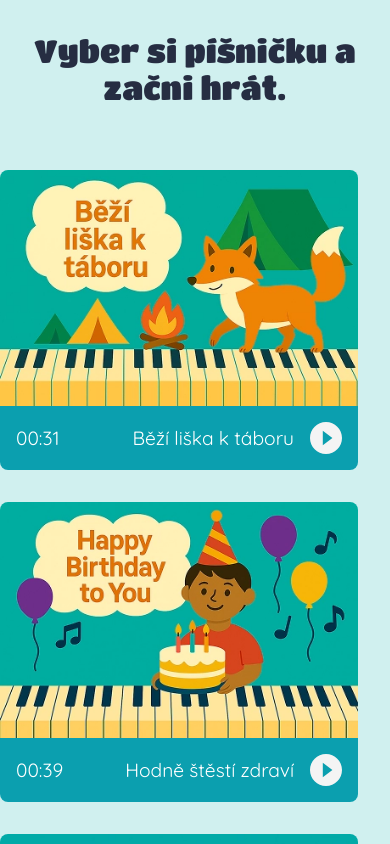
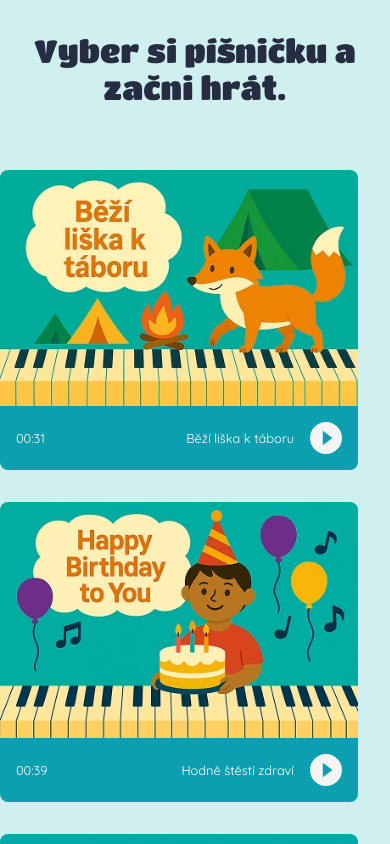
Before and after one commit to DenisaPolesna/piano, a React (Vite) app: page /game in a window 390 px wide. Built offline with nearby package versions, Linux system fonts and the light colour scheme; a web font is replaced by a local one.

Commit message:
Css update - overlays, media..

```diff
--- a/src/components/GameLogic/GameLogic.css
+++ b/src/components/GameLogic/GameLogic.css
@@ -44,3 +44,9 @@
     padding: 1rem;
   }
 }
+
+@media (hover: none) and (max-width: 1000px) {
+  .game-header {
+    font-size: 0.8rem;
+  }
+}
--- a/src/components/Piano/BlackKey/BlackKey.css
+++ b/src/components/Piano/BlackKey/BlackKey.css
@@ -8,7 +8,7 @@
   border-bottom: 0.15rem solid #171A26;
   border-top: none;
   background: linear-gradient(165.19deg, #232A3D 0.7%, #323A56 84.98%);
-  box-shadow: inset 0 -0.25rem 0 #21283B, 0 4px 4px rgba(0, 0, 0, 0.25);
+  box-shadow: inset 0 -4px 0 #21283B, 0 4px 4px rgba(0, 0, 0, 0.25);
   transform: translateX(-50%);
   pointer-events: auto;
   transition: transform 0.1s ease, filter 0.1s ease;
--- a/src/components/UI/NavBarMenu/NavIconTooltip/NavIconTooltip.css
+++ b/src/components/UI/NavBarMenu/NavIconTooltip/NavIconTooltip.css
@@ -19,6 +19,8 @@
   z-index: 999;
   font-size: 1rem;
   pointer-events: none;
+  box-shadow: 0px 4px 4px rgba(0, 0, 0, 0.1);
+
 }
 
 .tooltip-container:hover .tooltip-text {
--- a/src/components/UI/Overlays/OverlayScreen/OverlayScreen.css
+++ b/src/components/UI/Overlays/OverlayScreen/OverlayScreen.css
@@ -4,7 +4,7 @@
   height: 100%;
   width: 100%;
   background-color: var(--main-color-overlay);
-  z-index: 99;
+  z-index: var(--zIndex-overlay);
   display: flex;
   align-items: center;
   justify-content: center;
--- a/src/components/UI/Overlays/OverlayScreen/OverlayScreen.jsx
+++ b/src/components/UI/Overlays/OverlayScreen/OverlayScreen.jsx
@@ -1,7 +1,16 @@
 import "./OverlayScreen.css";
 
-const OverlayScreen = ({ children }) => {
-  return <div className="overlay"> {children}</div>;
+const OverlayScreen = ({ zIndex, children }) => {
+  return (
+    <div
+      className="overlay"
+      style={{
+        "--zIndex-overlay": zIndex,
+      }}
+    >
+      {children}
+    </div>
+  );
 };
 
 export default OverlayScreen;
--- a/src/components/UI/Overlays/OverlayScreens/OverlayScreens.css
+++ b/src/components/UI/Overlays/OverlayScreens/OverlayScreens.css
@@ -14,6 +14,8 @@
   width: 23rem;
   font-size: 1.4rem;
   gap: 1rem;
+  z-index: 999;
+  max-height: 95%;
 }
 
 .end-game-buttons {
@@ -90,3 +92,9 @@
     height: 10rem;
   }
 }
+
+@media (hover: none) and (max-width: 1000px) {
+  .end-game-img {
+    height: 10rem;
+  }
+}
--- a/src/components/UI/Overlays/OverlayScreens/OverlayScreens.jsx
+++ b/src/components/UI/Overlays/OverlayScreens/OverlayScreens.jsx
@@ -24,7 +24,7 @@
     if (songTimeCountDown === 0) {
       const timeoutId = setTimeout(() => {
         setShowOverlay(true);
-      }, 3500);
+      }, 1500);
 
       return () => clearTimeout(timeoutId);
     } else {
@@ -39,7 +39,7 @@
   return (
     <>
       {isPaused && !isResuming && (
-        <OverlayScreen>
+        <OverlayScreen zIndex={99}>
           <img
             src={playIcon}
             alt="playIcon"
@@ -49,12 +49,12 @@
         </OverlayScreen>
       )}
       {isResuming && (
-        <OverlayScreen>
+        <OverlayScreen zIndex={99}>
           <CountdownScreen duration={COUNTDOWN_DURATION} />
         </OverlayScreen>
       )}
       {gameMode === "normal" && showOverlay && (
-        <OverlayScreen>
+        <OverlayScreen zIndex={101}>
           <div className="end-game-wrapper">
             <div>Konec hry.</div>
             <div className="end-game-score-wrapper">
--- a/src/constants/constants.js
+++ b/src/constants/constants.js
@@ -6,4 +6,4 @@
 // SCORE
 export const SCORE = 1;
 
-export const COUNTDOWN_DURATION = 1;
+export const COUNTDOWN_DURATION = 3;
--- a/src/pages/MenuPage/MenuPage.jsx
+++ b/src/pages/MenuPage/MenuPage.jsx
@@ -5,7 +5,7 @@
 const MenuPage = () => (
   <div className="menu-page">
     <div className="menu-wrapper">
-      <h1 className="menu-header">Piano Game</h1>
+      <h1 className="menu-header">Piano</h1>
       <nav className="menu-options">
         <ModernLink to="/game" label="Hrát" className="menu-button" />
         <ModernLink to="/tutorial" label="Trénink" className="menu-button" />
```
